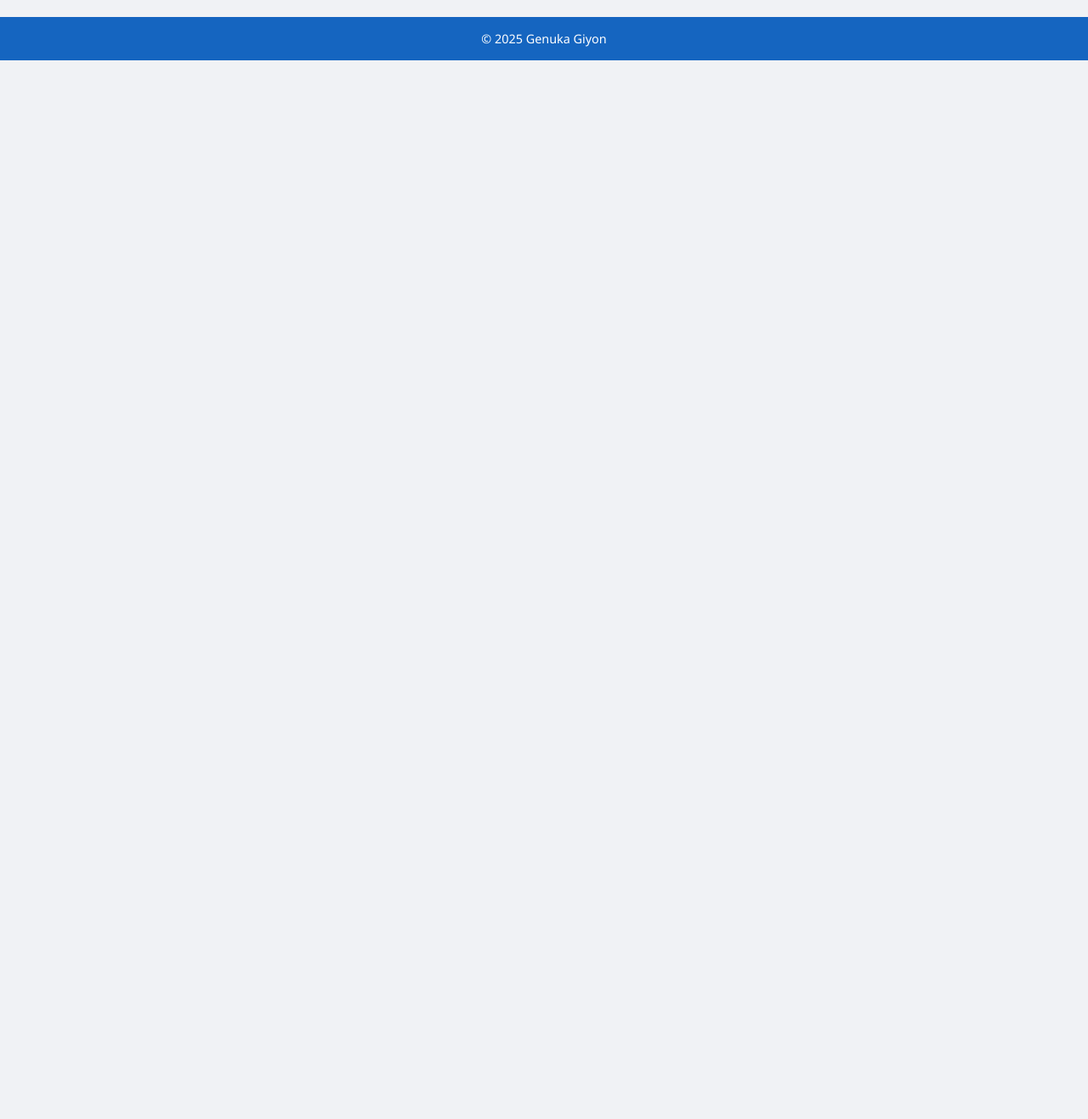
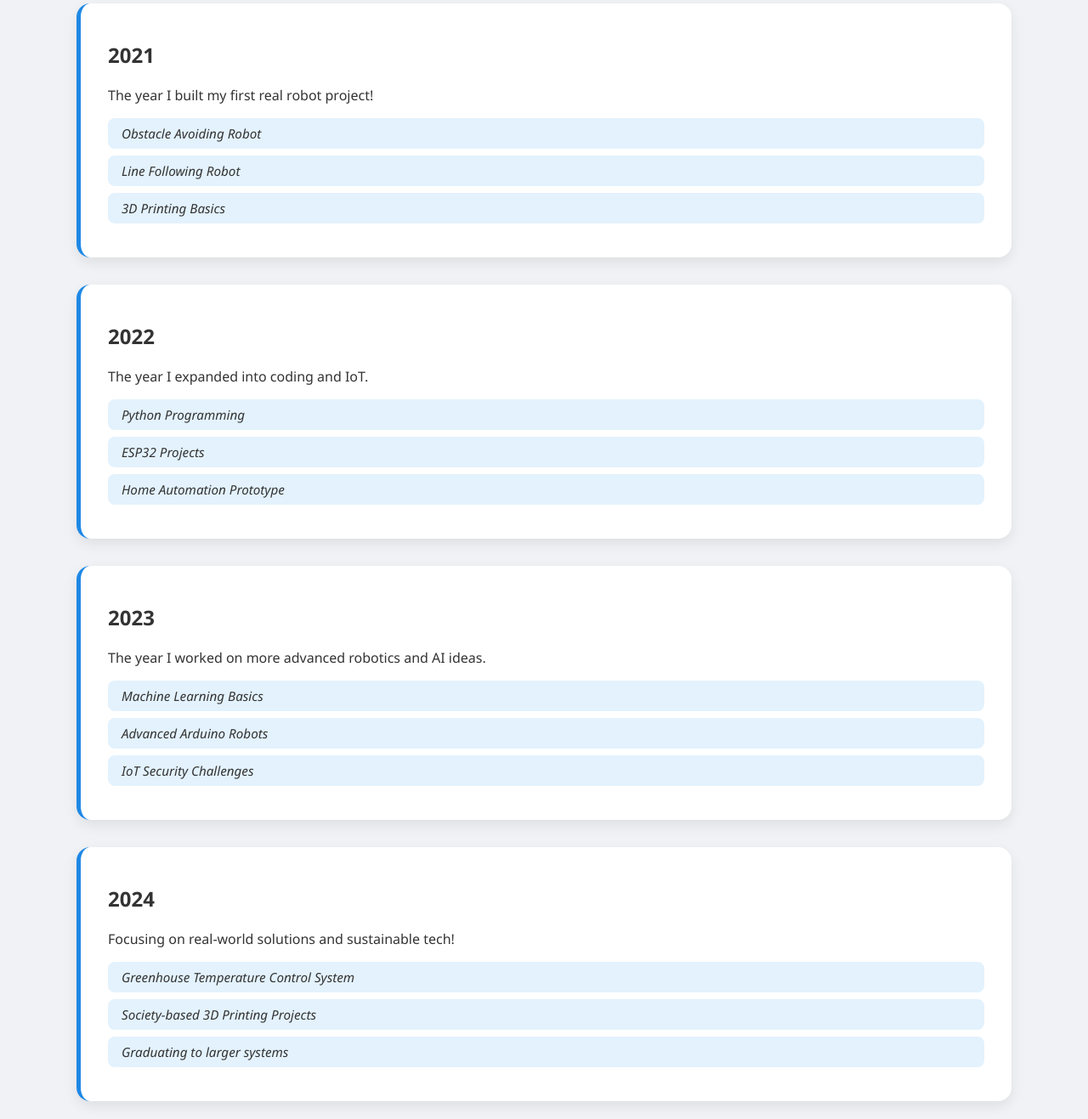
Before and after one commit to Genuka/GenukaS, a plain HTML site: page index.html in a window 1280 px wide. Shown: the part 603-1920 px from the top of the page at 85% size. Before the commit the page ends 800 px from the top, so only its background shows below. Drawn offline with Linux system fonts and the light colour scheme.

Commit message:
Update index.html

```diff
--- a/index.html
+++ b/index.html
@@ -19,6 +19,7 @@
     </div>
   </nav>
 
+  <!-- Header (Profile and Intro) -->
   <header>
     <div class="header-content">
       <img src="profile.jpg" alt="Genuka Giyon" class="profile-pic">
@@ -29,9 +30,8 @@
     </div>
   </header>
 
+  <!-- Main Container (Year cards) -->
   <main class="container">
-
-    <!-- Year cards (unchanged) -->
     <a href="2020.html" class="year-card">
       <h2>2020</h2>
       <p>The year I started my electronics journey.</p>
@@ -42,8 +42,45 @@
       </ul>
     </a>
 
-    <!-- Add other year cards here as before -->
+    <a href="#" class="year-card">
+      <h2>2021</h2>
+      <p>The year I built my first real robot project!</p>
+      <ul class="topic-list">
+        <li>Obstacle Avoiding Robot</li>
+        <li>Line Following Robot</li>
+        <li>3D Printing Basics</li>
+      </ul>
+    </a>
 
+    <a href="#" class="year-card">
+      <h2>2022</h2>
+      <p>The year I expanded into coding and IoT.</p>
+      <ul class="topic-list">
+        <li>Python Programming</li>
+        <li>ESP32 Projects</li>
+        <li>Home Automation Prototype</li>
+      </ul>
+    </a>
+
+    <a href="#" class="year-card">
+      <h2>2023</h2>
+      <p>The year I worked on more advanced robotics and AI ideas.</p>
+      <ul class="topic-list">
+        <li>Machine Learning Basics</li>
+        <li>Advanced Arduino Robots</li>
+        <li>IoT Security Challenges</li>
+      </ul>
+    </a>
+
+    <a href="#" class="year-card">
+      <h2>2024</h2>
+      <p>Focusing on real-world solutions and sustainable tech!</p>
+      <ul class="topic-list">
+        <li>Greenhouse Temperature Control System</li>
+        <li>Society-based 3D Printing Projects</li>
+        <li>Graduating to larger systems</li>
+      </ul>
+    </a>
   </main>
 
   <footer>
```
